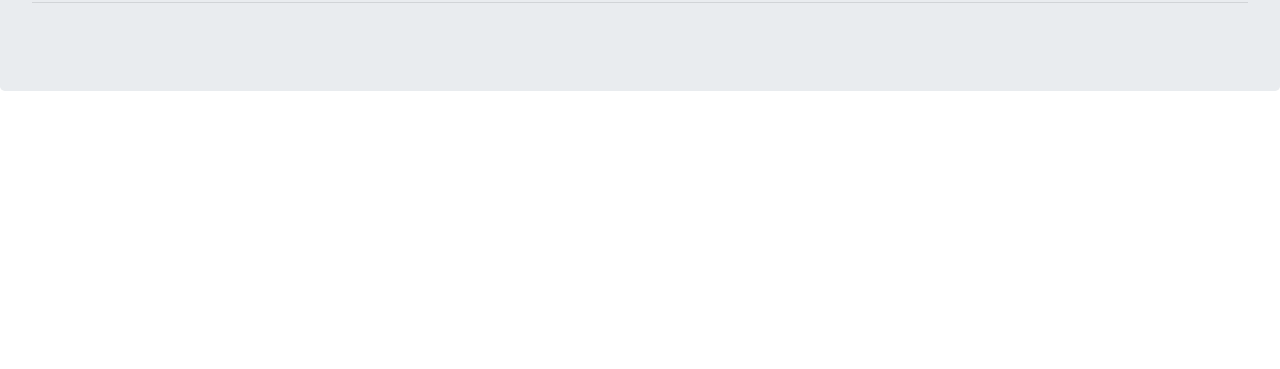
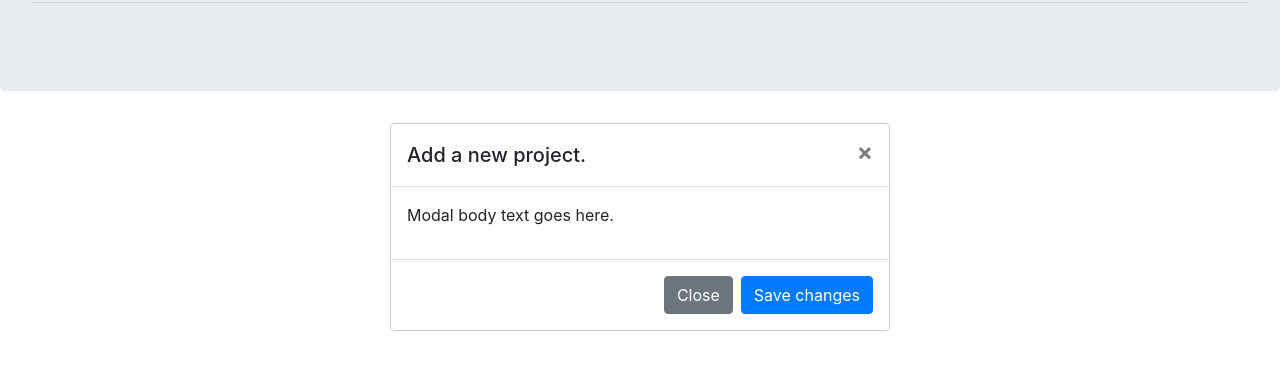
Before and after one commit to mfrisch87/ProjectTracker, a plain HTML site: page index.html in a window 1280 px wide. Shown: the part 153-522 px from the top of the page. Drawn offline with nearby package versions, Linux system fonts and the light colour scheme.

Commit message:
added modal outline

```diff
--- a/index.html
+++ b/index.html
@@ -16,6 +16,25 @@
         <p></p>
       </div>
 
+      <div class="project-modal" tabindex="-1">
+        <div class="modal-dialog">
+          <div class="modal-content">
+            <div class="modal-header">
+              <h5 class="modal-title">Add a new project.</h5>
+              <button type="button" class="close" data-dismiss="modal" aria-label="Close">
+                <span aria-hidden="true">&times;</span>
+              </button>
+            </div>
+            <div class="modal-body">
+              <p>Modal body text goes here.</p>
+            </div>
+            <div class="modal-footer">
+              <button type="button" class="btn btn-secondary" data-dismiss="modal">Close</button>
+              <button type="button" class="btn btn-primary">Save changes</button>
+            </div>
+          </div>
+        </div>
+      </div>
 
     <script src="https://cdnjs.cloudflare.com/ajax/libs/jquery/3.5.1/jquery.min.js"></script>
 <script src="https://cdnjs.cloudflare.com/ajax/libs/popper.js/1.16.1/umd/popper.min.js"></script>
```
